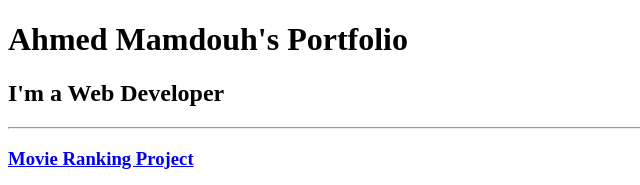
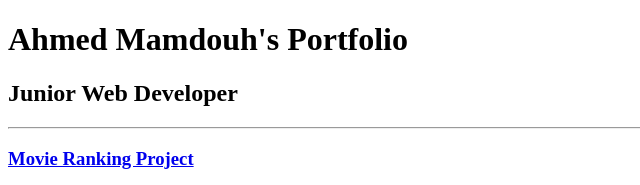
Before and after one commit to blankk019/html-portfolio, a plain HTML site: page index.html in a window 1280 px wide. Shown: the top 185 px of the page, 0-640 px from the left. Drawn offline with Linux system fonts and the light colour scheme.

Commit message:
Update index.html

```diff
--- a/index.html
+++ b/index.html
@@ -7,7 +7,7 @@
 </head>
 <body>
     <h1>Ahmed Mamdouh's Portfolio</h1>
-    <h2>I'm a Web Developer</h2>
+    <h2>Junior Web Developer</h2>
     <hr />
     <h3><a href="./public/movie-ranking.html">Movie Ranking Project</a></h3>
     <img src="./assets/images/movie-ranking.png" height="200" alt="movie ranking project preview"/>
```
